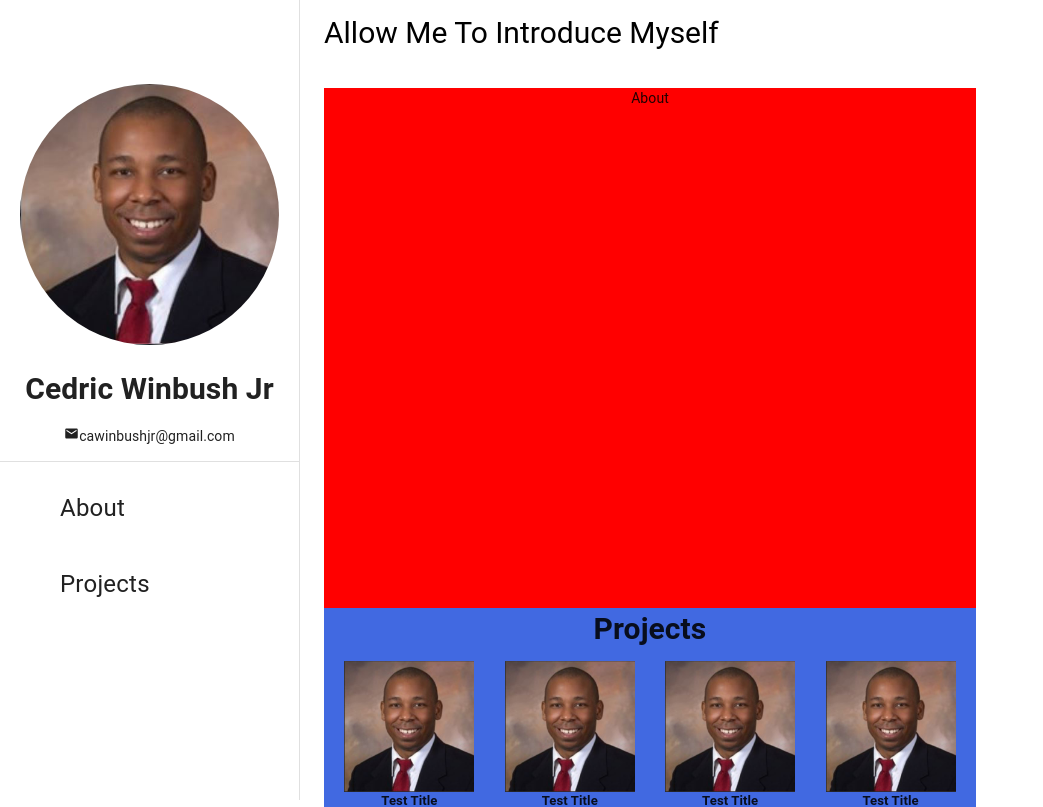
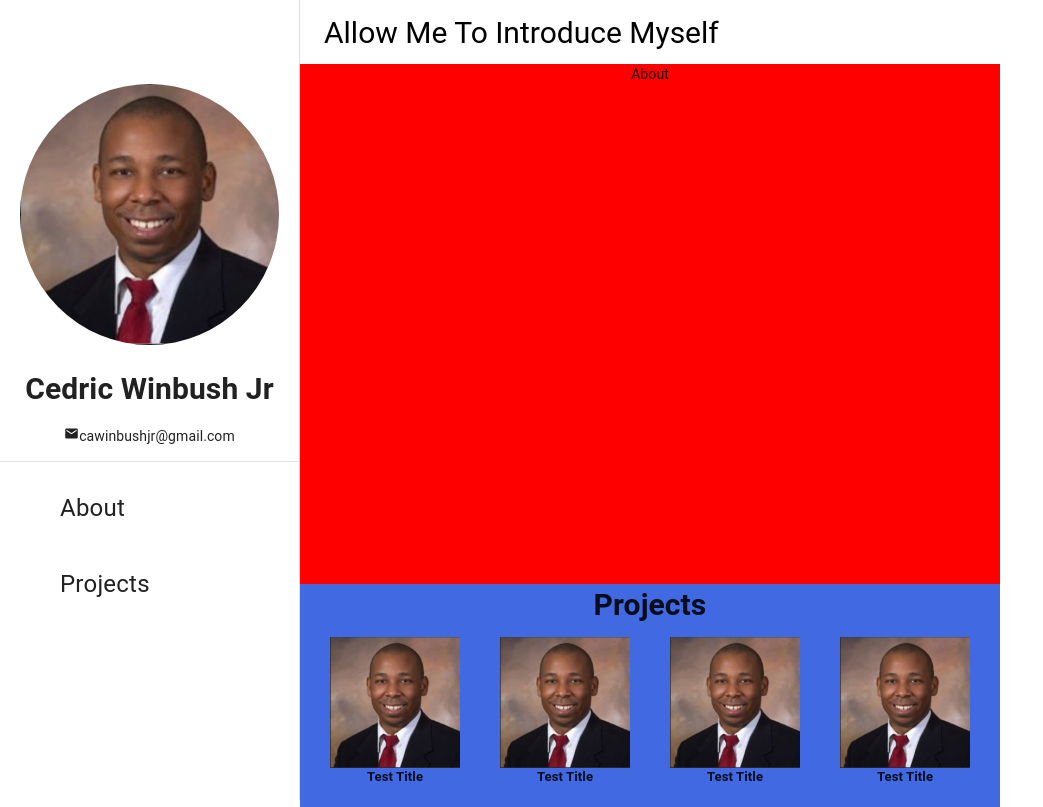
Before and after one commit to caw442000/cedric-react-portfolio, a React (Create React App) app: page / in a window 1280 px wide. Shown: the top 807 px of the page, without its empty margins (0-1043 px from the left). Built offline with nearby package versions, Linux system fonts and the light colour scheme.

Commit message:
removes padding from main content window

```diff
--- a/src/App.css
+++ b/src/App.css
@@ -96,6 +96,8 @@ flex-shrink:2;
   width: 300px;
 }
 
+
+
 .Sidebar {
   display: flex;
   flex-direction: column;
--- a/src/components/SideNav.js
+++ b/src/components/SideNav.js
@@ -118,7 +118,7 @@ const useStyles = makeStyles((theme) => ({
   },
   content: {
     flexGrow: 1,
-    padding: theme.spacing(3),
+    // padding: theme.spacing(3),
 
   },
   getWide: {
```
